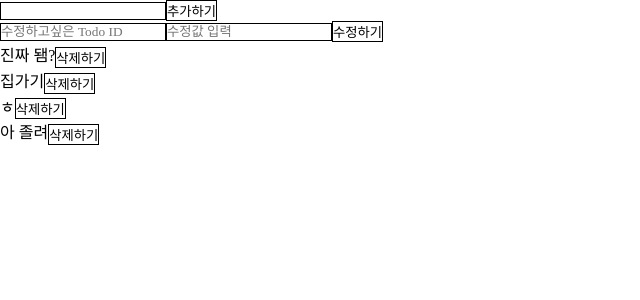
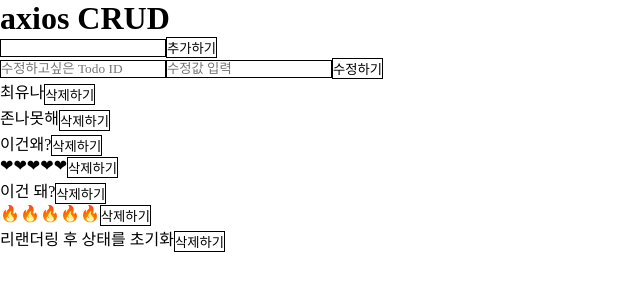
Before and after one commit to yuna-c/react, a React (Vite) app: page / in a window 1280 px wide. Shown: the top 300 px of the page, without its empty margins (0-640 px from the left). Built offline with nearby package versions, Linux system fonts and the light colour scheme; data requests are answered from the project's data file.

Commit message:
📝 add : axios instance CRUD 리랜더링

```diff
--- a/db.json
+++ b/db.json
@@ -1,21 +1,32 @@
 {
   "todos": [
     {
-      "id": "1",
-      "title": "진짜 됌?",
-      "content": "json-server를 배워봅시다."
+      "id": "4648",
+      "title": "최유나"
     },
     {
-      "id": "26df",
-      "title": "집가기"
+      "id": "3e0d",
+      "title": "존나못해"
     },
     {
-      "id": "1d43",
-      "title": "ㅎ"
+      "id": "fafb",
+      "title": "이건왜?"
     },
     {
-      "id": "0973",
-      "title": "아 졸려"
+      "id": "e29e",
+      "title": "❤❤❤❤❤"
+    },
+    {
+      "id": "3829",
+      "title": "이건 돼?"
+    },
+    {
+      "id": "3ead",
+      "title": "🔥🔥🔥🔥🔥"
+    },
+    {
+      "id": "8d8b",
+      "title": "리랜더링 후 상태를 초기화"
     }
   ]
 }
--- a/src/App.jsx
+++ b/src/App.jsx
@@ -11,35 +11,28 @@ import { useEffect, useState } from 'react'
 // 구형 브라우저 지원 : axios
 // 신형 브라우저 지원 : fetch
 
+//  404 => json 서버 꺼짐
+
 const App = () => {
-  // const apiKey = import.meta.env.VITE_API_KEY
-  // const server = import.meta.env.VITE_EXAMPLE_SERVER_URL
-  // const secret = import.meta.env.VITE_SECRET_KEY
-  // console.log('API Key:', apiKey)
-  // console.log('SERVER Url:', server)
-  // console.log('SECRET Key:', secret)
-
-  // todo init
-  const [todos, setTodos] = useState([])
-
-  // newTodo
-  const [todo, setTodo] = useState({
-    title: ''
-  })
+  // 🔥 todo init 데이터, newTodo input 관리용
+  const [todos, setTodos] = useState(null)
+  const [todo, setTodo] = useState({ title: '' })
 
   // 🔥 axios patch에서 사용할 id, 수정값의 state를 추가
   const [targetId, setTargetId] = useState(null)
-  const [editTodo, setEditTodo] = useState({
-    title: ''
-  })
+  const [editTodo, setEditTodo] = useState({ title: '' })
 
   // 🔥 axios get
-  const fetchTodos = async () => {
+  const fetchTodos = async (todo) => {
     try {
-      const { data } = await axiosInstance.get('/todos')
+      const { data } = await axiosInstance.get('/todos', todo)
       setTodos(data)
     } catch (error) {
-      console.error('%c할 일 목록을 가져오는 중 오류 발생:%c', error, 'color: #f0637b;')
+      console.error(
+        `%c할 일 목록을 가져오는 중 오류 발생 : %c${error}`,
+        'color: #f0637b;',
+        'color: #f0637b; font-weight: bold;'
+      )
       // 🔥 에러 핸들링
       if (error.response) {
         // 서버가 4xx, 5xx 응답을 반환했을 때
@@ -59,36 +52,61 @@ const App = () => {
   // 🔥 axios post
   const postTodos = async (todo) => {
     try {
-      await axiosInstance.post('/todos', todo)
-      fetchTodos()
+      const { data } = await axiosInstance.post('/todos', todo)
+      console.log('data =>', data)
+
+      setTodos([...todos, data]) // 배열로 펼쳐서 리랜더링
+      setTodo({ title: '' })
     } catch (error) {
-      console.error('%c할 일을 추가하는 중 오류 발생:%c', error, 'color: #f0637b;')
+      console.error(
+        `%c할 일을 추가하는 중 오류 발생 : %c${error}`,
+        'color: #f0637b;',
+        'color: #f0637b; font-weight: bold;'
+      )
     }
   }
 
   // 🔥 axios delete
-  const deleteTodos = (todoId) => {
+  const deleteTodos = async (id) => {
     try {
-      axiosInstance.delete(`/todos/${todoId}`)
-      fetchTodos()
+      await axiosInstance.delete(`/todos/${id}`)
+      setTodos(todos.filter((todo) => todo.id !== id))
     } catch (error) {
-      console.error('%c할 일을 제거하는 중 오류 발생:%c', error, 'color: #f0637b;')
+      console.error(
+        `%c할 일을 제거하는 중 오류 발생 : %c${error}`,
+        'color: #f0637b;',
+        'color: #f0637b; font-weight: bold;'
+      )
     }
   }
 
   // 🔥 axios patch
-  const patchTodos = (todoId, edit) => {
-    // console.log('Todo ID:', todoId)
-    // console.log('Edit Todo:', edit)
-    // console.log('API URL:', `http://localhost:4000/todos/${todoId}`)
-    //  404 => json 서버 꺼짐
+  const patchTodos = async (targetId, editTodo) => {
+    console.log('Todo ID =>', targetId, 'Edit Todo =>', editTodo)
+    console.log('API URL:', `http://localhost:4000/todos/${targetId}`)
+
     try {
-      axiosInstance.patch(`/todos/${todoId}`, edit)
-      fetchTodos()
+      await axiosInstance.patch(`/todos/${targetId}`, editTodo) // targetId가 어떻게 바뀔 것인지
+
+      // 수정된 데이터를 todos 배열에 반영하여 리렌더링 유도
+      const newTodos = todos.map((todo) => (todo.id === targetId ? { ...todo, title: editTodo.title } : todo))
+
+      // 리랜더링 후 상태를 초기화
+      setTodos(newTodos)
+      setEditTodo({ title: '' })
+      setTargetId(null)
     } catch (error) {
-      console.error('%c할 일을 수정하는 중 오류 발생:%c' + error, 'color: #f0637b;')
+      console.error(
+        `%c할 일을 수정하는 중 오류 발생 : %c${error}`,
+        'color: #f0637b;',
+        'color: #f0637b; font-weight: bold;'
+      )
     }
   }
+
+  useEffect(() => {
+    fetchTodos()
+  }, [])
 
   // 🔥 fetch : JSON.stringify를 '직접' body에 추가
   // await fetch("http://localhost:4000/todos", {
@@ -99,29 +117,23 @@ const App = () => {
   //   body: JSON.stringify(todo),
   // });
 
-  useEffect(() => {
-    fetchTodos()
-  }, [])
-
-  console.log('todos=> ', todos)
+  // console.log('todos=> ', todos)
 
   return (
     <>
+      <h1>axios CRUD</h1>
       <form
         onSubmit={(e) => {
-          // 👇 submit했을 때 브라우저의 새로고침을 방지합니다.
           e.preventDefault()
           postTodos(todo)
         }}
       >
         <input
           type="text"
-          onChange={(ev) => {
-            const { value } = ev.target
-            setTodo({
-              ...todo,
-              title: value
-            })
+          value={todo.title}
+          onChange={(e) => {
+            const { value } = e.target
+            setTodo({ ...todo, title: value })
           }}
         />
         <button>추가하기</button>
@@ -130,25 +142,20 @@ const App = () => {
           <input
             type="text"
             placeholder="수정하고싶은 Todo ID"
-            onChange={(ev) => {
-              setTargetId(ev.target.value)
+            value={targetId || ''}
+            onChange={(e) => {
+              setTargetId(e.target.value)
             }}
           />
           <input
             type="text"
             placeholder="수정값 입력"
-            onChange={(ev) => {
-              setEditTodo({
-                ...editTodo,
-                title: ev.target.value
-              })
+            value={editTodo.title}
+            onChange={(e) => {
+              setEditTodo({ ...editTodo, title: e.target.value })
             }}
           />
-          <button
-            // type='button' 을 추가해야 form의 영향에서 벗어남
-            type="button"
-            onClick={() => patchTodos(targetId, editTodo)}
-          >
+          <button type="button" onClick={() => patchTodos(targetId, editTodo)}>
             수정하기
           </button>
         </fieldset>
```
